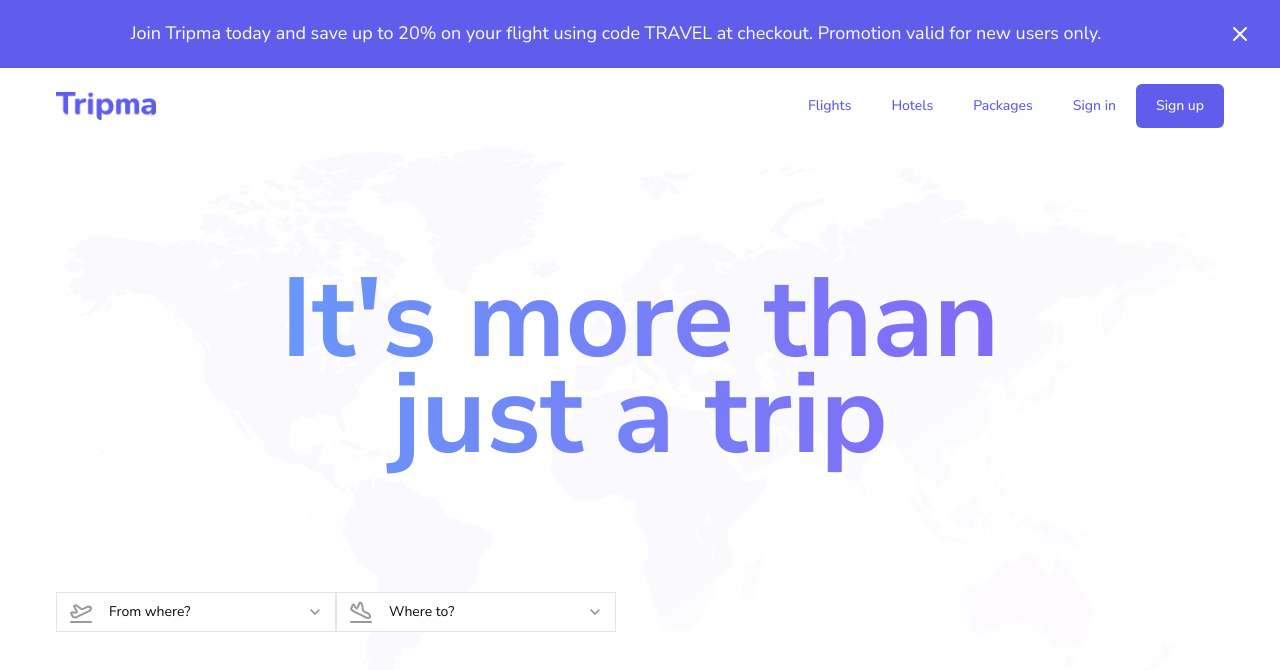
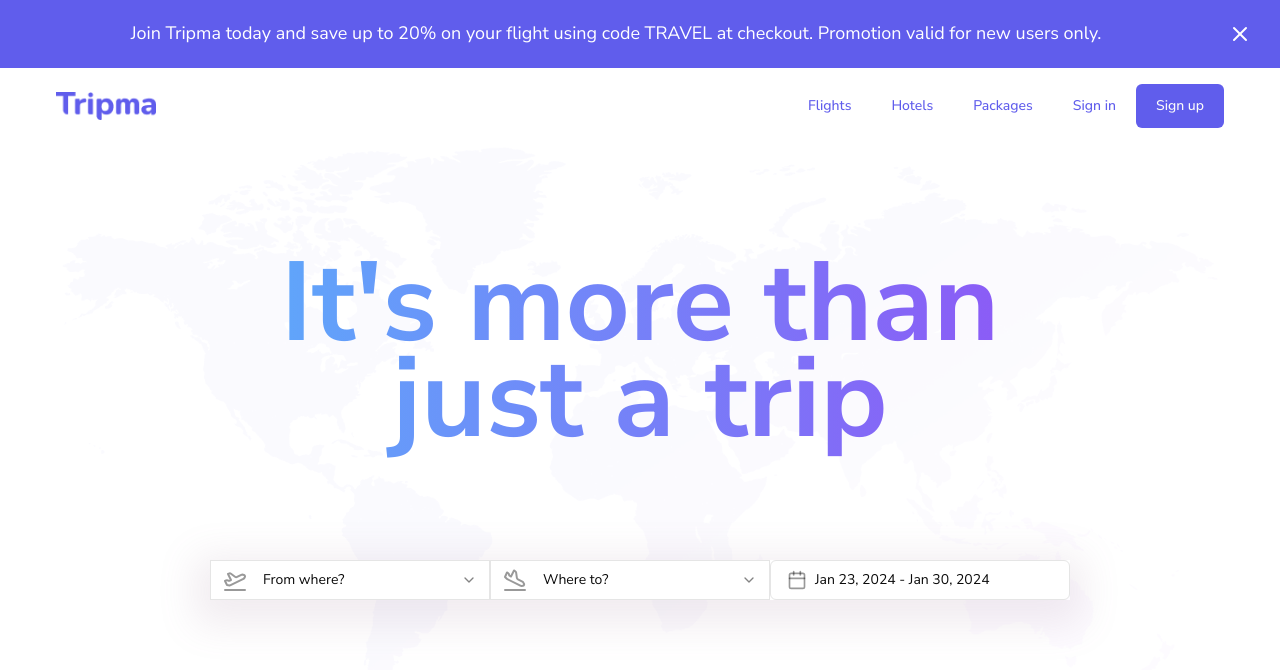
Before and after one commit to makkenzo/tripma, a Next.js app: page / in a window 1280 px wide. Shown: the top 670 px of the page. Built offline with nearby package versions, Linux system fonts and the light colour scheme.

Commit message:
Add calendar functionality to hero component

```diff
--- a/src/app/(home)/_components/hero.tsx
+++ b/src/app/(home)/_components/hero.tsx
@@ -1,6 +1,6 @@
 "use client";
 
-import { PlaneTakeoff, PlaneLanding } from "lucide-react";
+import { PlaneTakeoff, PlaneLanding, CalendarIcon } from "lucide-react";
 import {
     Select,
     SelectContent,
@@ -13,6 +13,17 @@ import {
 import { airports } from "@/data/airports";
 import Image from "next/image";
 import { SelectIcon } from "@radix-ui/react-select";
+import { cn } from "@/lib/utils";
+import {
+    Popover,
+    PopoverContent,
+    PopoverTrigger,
+} from "@/components/ui/popover";
+import { Button } from "@/components/ui/button";
+import { Calendar } from "@/components/ui/calendar";
+import { useState } from "react";
+import { DateRange } from "react-day-picker";
+import { addDays, format } from "date-fns";
 
 interface HeroProps {}
 
@@ -27,6 +38,19 @@ const Hero = ({}: HeroProps) => {
         name: airport.name,
     }));
 
+    const today = new Date();
+
+    const [date, setDate] = useState<DateRange | undefined>({
+        from: today,
+        to: addDays(today, 7),
+    });
+
+    const [tripType, setTripType] = useState<"Round Trip" | "One Way">(
+        "Round Trip",
+    );
+
+    const disabledDateModifier = { before: today };
+
     return (
         <div className="relative">
             <Image
@@ -36,13 +60,13 @@ const Hero = ({}: HeroProps) => {
                 height={798}
                 className="absolute -z-10"
             />
-            <div className="flex flex-col justify-between h-[30rem]">
+            <div className="flex flex-col justify-between items-center">
                 <div className="bg-gradient-to-r from-blue-400 to-violet-500 text-transparent bg-clip-text font-bold">
-                    <h1 className="mx-auto text-[7rem] text-center leading-[6rem] my-32">
+                    <h1 className="mx-auto text-[7rem] text-center leading-[6rem] my-28">
                         It's more than <br /> just a trip
                     </h1>
                 </div>
-                <div className="flex">
+                <div className="flex shadow-[-1px_11px_38px_14px_#936E9122]">
                     <Select>
                         <SelectTrigger className="w-[280px]">
                             <div className="flex items-center gap-x-4">
@@ -91,6 +115,54 @@ const Hero = ({}: HeroProps) => {
                             </SelectGroup>
                         </SelectContent>
                     </Select>
+                    <div className="grid gap-2">
+                        <Popover>
+                            <PopoverTrigger asChild>
+                                <Button
+                                    id="date"
+                                    variant="outline"
+                                    className={cn(
+                                        "w-[300px] justify-start text-left font-normal",
+                                        !date && "text-muted-foreground",
+                                    )}
+                                >
+                                    <CalendarIcon className="mr-2 h-5 w-5 text-black/40" />
+                                    {date?.from ? (
+                                        date.to ? (
+                                            <>
+                                                {format(date.from, "LLL dd, y")}{" "}
+                                                - {format(date.to, "LLL dd, y")}
+                                            </>
+                                        ) : (
+                                            format(date.from, "LLL dd, y")
+                                        )
+                                    ) : (
+                                        <span>Depart - Return</span>
+                                    )}
+                                </Button>
+                            </PopoverTrigger>
+                            <PopoverContent
+                                className="w-auto p-0"
+                                align="start"
+                            >
+                                <div className="flex justify-between items-center px-4 py-2 bg-gray-200">
+                                    <Button>Round trip</Button>
+                                    <Button>One way</Button>
+                                </div>
+                                <Calendar
+                                    initialFocus
+                                    mode="range"
+                                    defaultMonth={today}
+                                    selected={date}
+                                    onSelect={setDate}
+                                    numberOfMonths={2}
+                                    modifiers={{
+                                        disabled: [disabledDateModifier],
+                                    }}
+                                />
+                            </PopoverContent>
+                        </Popover>
+                    </div>
                 </div>
             </div>
         </div>
```
